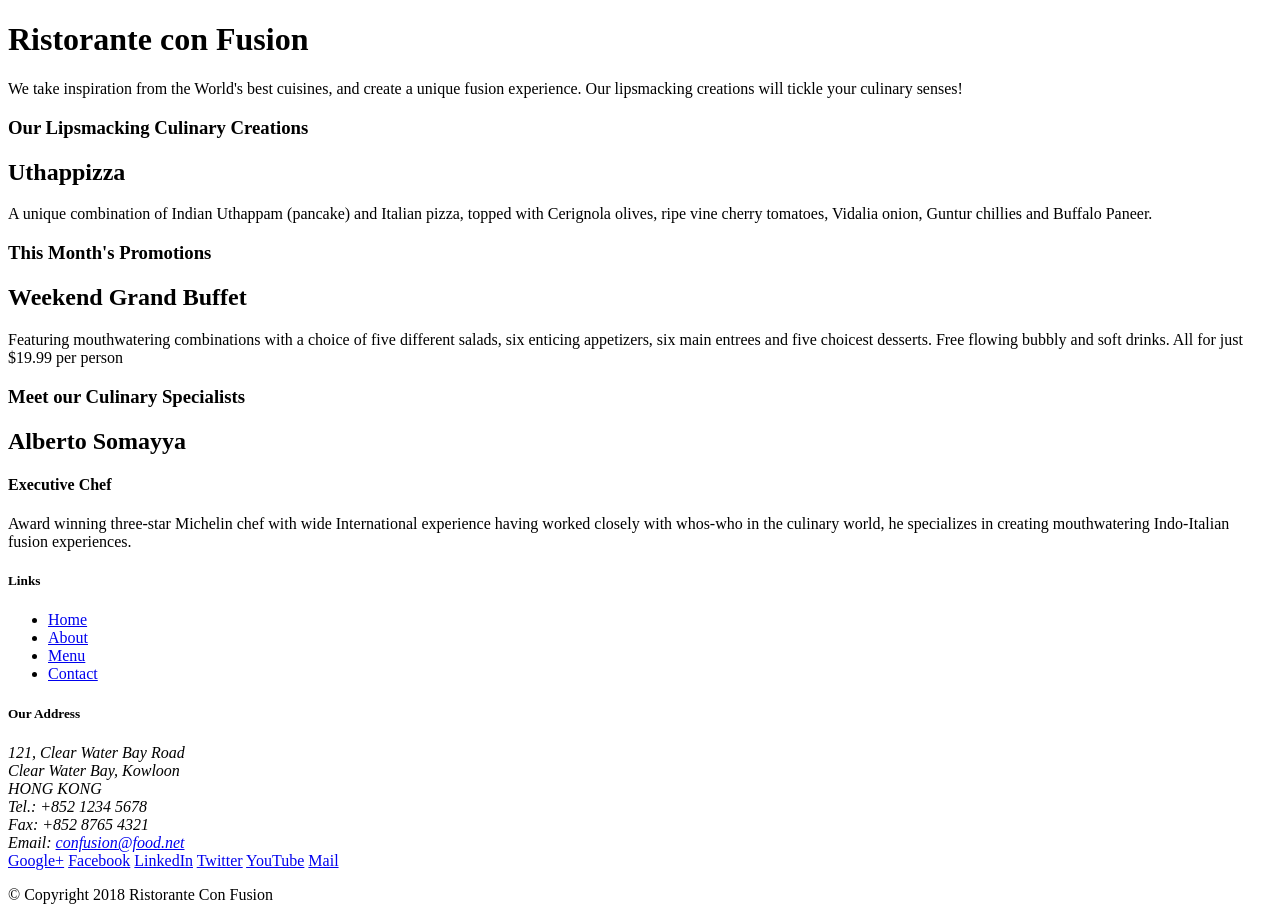
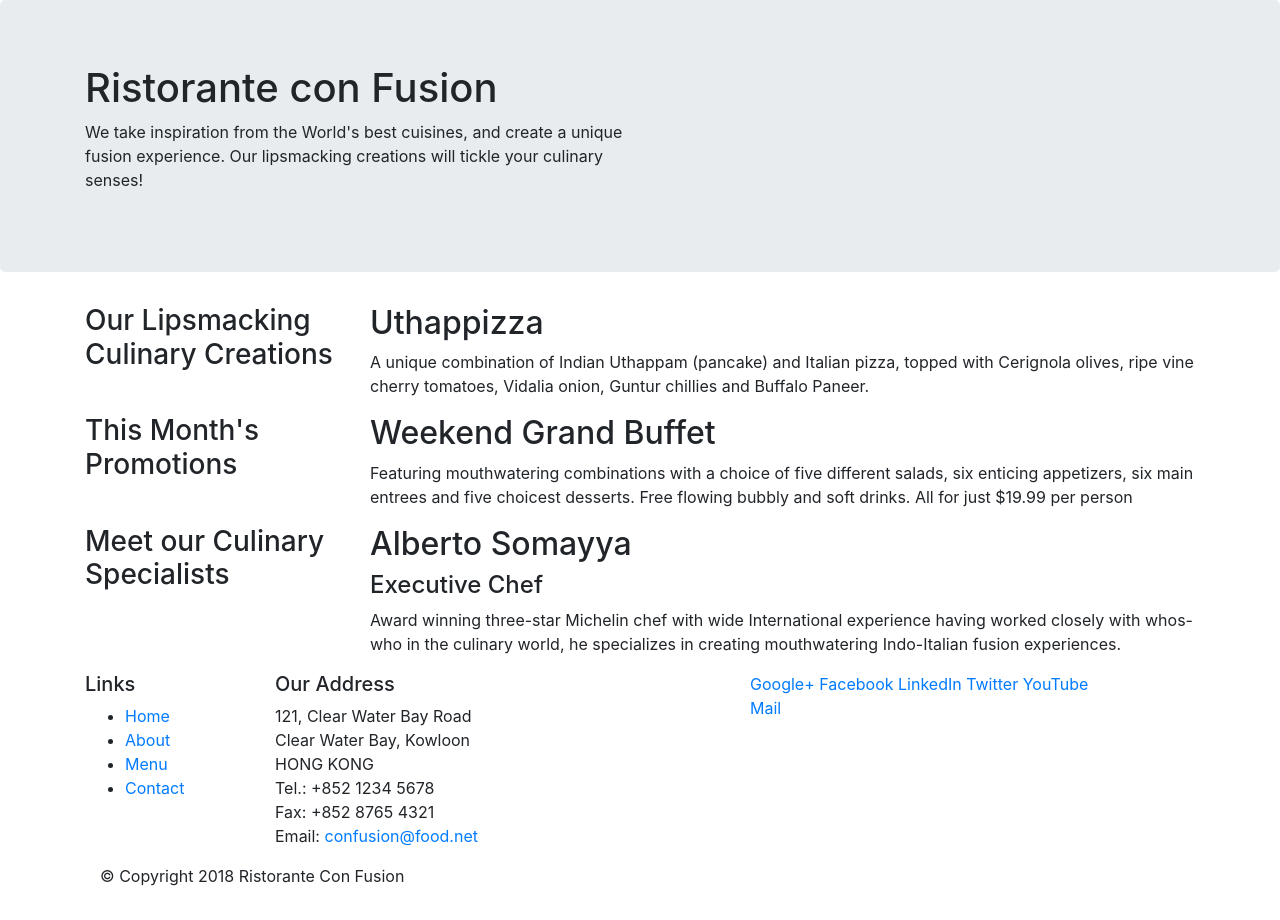
Before and after one commit to ArtemiiimetrA/front-end-coursera, a website: page week-1/conFusion/index.html in a window 1280 px wide. Drawn offline with nearby package versions, Linux system fonts and the light colour scheme.

Commit message:
Bootstrap Grid Part 1

```diff
--- a/week-1/conFusion/index.html
+++ b/week-1/conFusion/index.html
@@ -2,51 +2,59 @@
 <html lang="en">
 
 <head>
+    <!-- Required meta tags always come first -->
+    <meta charset="utf-8">
+    <meta name="viewport" content="width=device-width, initial-scale=1, shrink-to-fit=no">
+    <meta http-equiv="x-ua-compatible" content="ie=edge">
+
+    <!-- Bootstrap CSS -->
+    <link rel="stylesheet" href="node_modules/bootstrap/dist/css/bootstrap.min.css">
+
     <title>Ristorante Con Fusion</title>
 </head>
 
 <body>
 
-    <header>
-        <div>
-            <div>
-                <div>
+    <header class="jumbotron">
+        <div class="container">
+            <div class="row">
+                <div class="col-12 col-sm-6">
                     <h1>Ristorante con Fusion</h1>
                     <p>We take inspiration from the World's best cuisines, and create a unique fusion experience. Our lipsmacking creations will tickle your culinary senses!</p>
                 </div>
-                <div>
+                <div class="col-12 col-sm">
                 </div>
             </div>
         </div>
     </header>
 
-    <div>
-        <div>
-            <div>
+    <div class="container">
+        <div class="row">
+            <div class="col-12 col-sm-4 col-md-3">
                 <h3>Our Lipsmacking Culinary Creations</h3>
             </div>
-            <div>
+            <div class="col col-sm col-md">
                 <h2>Uthappizza</h2>
                 <p>A unique combination of Indian Uthappam (pancake) and Italian pizza, topped with Cerignola olives, ripe vine cherry tomatoes, Vidalia onion, Guntur chillies and Buffalo Paneer.</p>
             </div>
         </div>
 
 
-        <div>
-            <div>
+        <div class="row">
+            <div class="col-12 col-sm-4 col-md-3">
                 <h3>This Month's Promotions</h3>
             </div>
-            <div>
+            <div class="col col-sm col-md">
                 <h2>Weekend Grand Buffet</h2>
                 <p>Featuring mouthwatering combinations with a choice of five different salads, six enticing appetizers, six main entrees and five choicest desserts. Free flowing bubbly and soft drinks. All for just $19.99 per person </p>
             </div>
         </div>
 
-        <div>
-            <div>
+        <div class="row">
+            <div class="col-12 col-sm-4 col-md-3">
                 <h3>Meet our Culinary Specialists</h3>
             </div>
-            <div>
+            <div class="col col-sm col-md">
                 <h2>Alberto Somayya</h2>
                 <h4>Executive Chef</h4>
                 <p>Award winning three-star Michelin chef with wide International experience having worked closely with whos-who in the culinary world, he specializes in creating mouthwatering Indo-Italian fusion experiences. </p>
@@ -55,9 +63,9 @@
     </div>
 
     <footer>
-        <div>
-            <div>
-                <div>
+        <div class="container">
+            <div class="row">
+                <div class="col-4 col-sm-2">
                     <h5>Links</h5>
                     <ul>
                         <li><a href="#">Home</a></li>
@@ -66,7 +74,7 @@
                         <li><a href="#">Contact</a></li>
                     </ul>
                 </div>
-                <div>
+                <div class="col-7 col-sm-5">
                     <h5>Our Address</h5>
                     <address>
 		              121, Clear Water Bay Road<br>
@@ -77,7 +85,7 @@
 		              Email: <a href="mailto:confusion@food.net">confusion@food.net</a>
 		           </address>
                 </div>
-                <div>
+                <div class="col-12 col-sm-4">
                     <div>
                         <a href="http://google.com/+">Google+</a>
                         <a href="http://www.facebook.com/profile.php?id=">Facebook</a>
@@ -88,14 +96,17 @@
                     </div>
                 </div>
            </div>
-           <div>
+           <div class="col-auto">
                 <div>
                     <p>© Copyright 2018 Ristorante Con Fusion</p>
                 </div>
            </div>
         </div>
     </footer>
-
+     <!-- jQuery first, then Popper.js, then Bootstrap JS. -->
+     <script src="node_modules/jquery/dist/jquery.slim.min.js"></script>
+     <script src="node_modules/popper.js/dist/umd/popper.min.js"></script>
+     <script src="node_modules/bootstrap/dist/js/bootstrap.min.js"></script>
 </body>
 
 </html>
```
